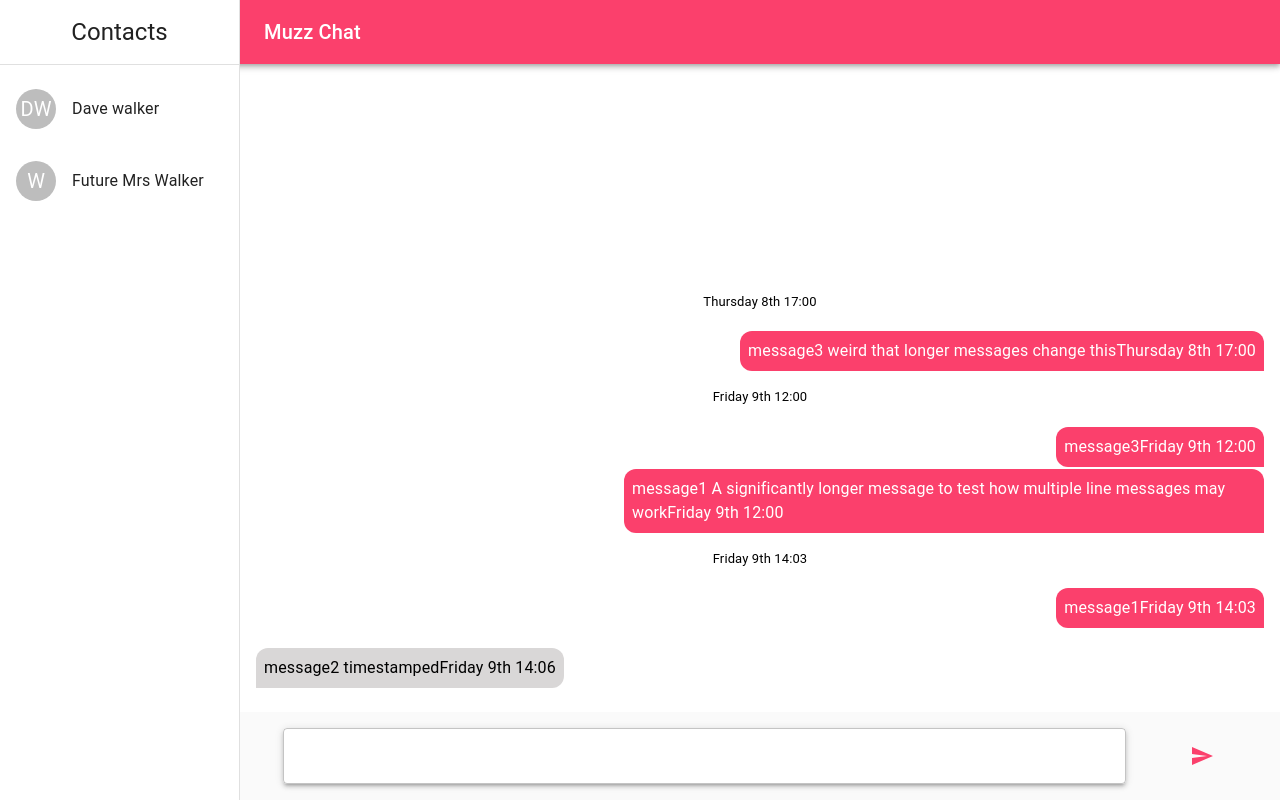
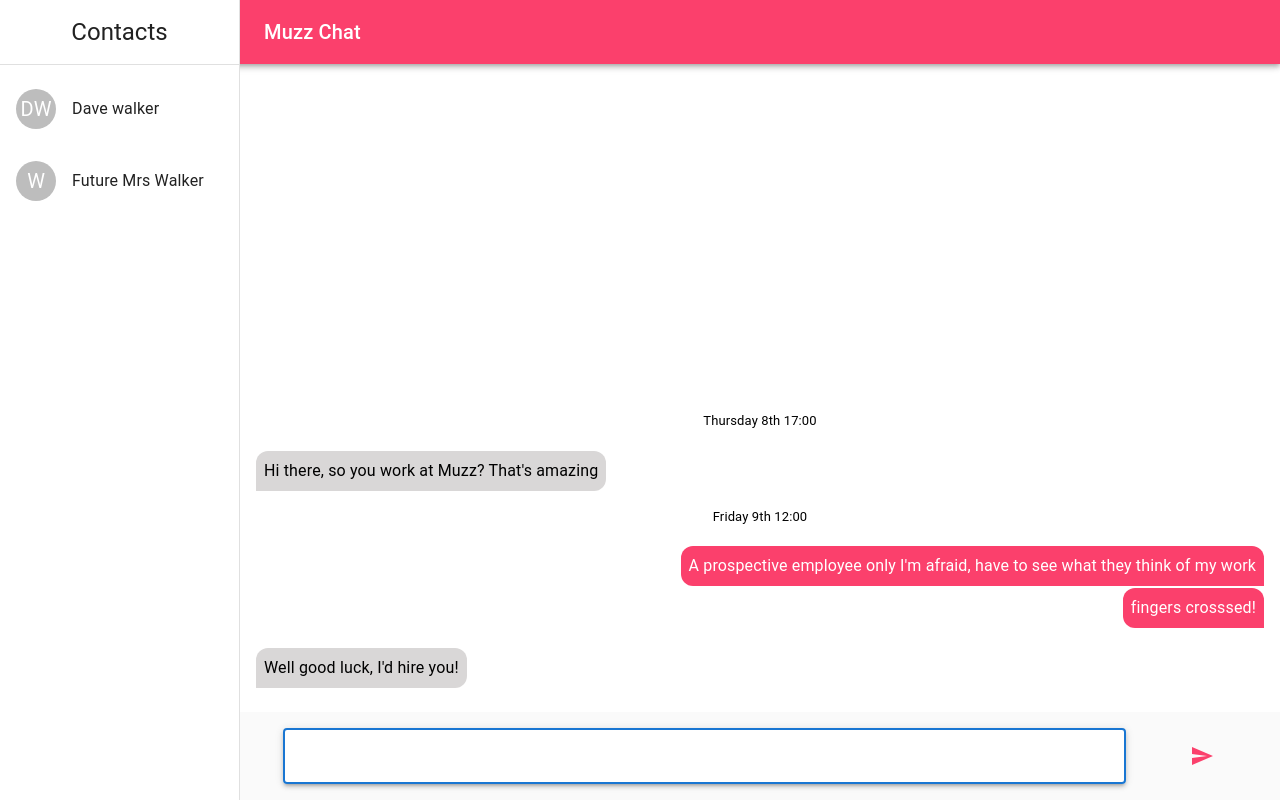
Before and after one commit to DavidWalker-hub/Muzz-Chat, a React (Vite) app: page / in a window 1280 px wide. Built offline with nearby package versions, Linux system fonts and the light colour scheme.

Commit message:
add send message functionality and spice up default conversation

```diff
--- a/src/components/Chat.tsx
+++ b/src/components/Chat.tsx
@@ -1,3 +1,4 @@
+import React, { useState } from "react";
 import {
   Box,
   Grid,
@@ -7,14 +8,27 @@
   Typography,
 } from "@mui/material";
 import SendIcon from "@mui/icons-material/Send";
-import React from "react";
 import { differenceInSeconds, format } from "date-fns";
 import { useChat } from "../contexts/chat.context";
 
 export const Chat: React.FC = () => {
   const userId = "123456";
-  const { sortedConversation } = useChat();
-  console.log("chat", sortedConversation);
+  const contactId = "654321";
+
+  const [typedMessage, setTypedMessage] = useState<string>("");
+  const { sortedConversation, sendMessage } = useChat();
+
+  const handleSendMessage = () => {
+    const newMessage = {
+      sender: userId,
+      recipient: contactId,
+      timeStamp: new Date(),
+      message: typedMessage,
+    };
+    sendMessage(newMessage);
+    setTypedMessage("");
+  };
+
   return (
     <Grid
       container
@@ -33,12 +47,19 @@
         <Grid item xs={10}>
           <Box pb={2} mr={3} pt={2}>
             <Paper elevation={3}>
-              <TextField multiline maxRows={2} fullWidth />
+              <TextField
+                autoFocus
+                multiline
+                maxRows={2}
+                fullWidth
+                value={typedMessage}
+                onChange={(e) => setTypedMessage(e.target.value)}
+              />
             </Paper>
           </Box>
         </Grid>
         <Grid item xs={1} pl={4}>
-          <IconButton>
+          <IconButton onClick={handleSendMessage}>
             <SendIcon sx={{ color: "rgb(251, 64, 108)" }} />
           </IconButton>
         </Grid>
@@ -71,7 +92,6 @@
                   }}
                 >
                   {message.message}
-                  {format(message.timeStamp, "EEEE do HH:mm")}
                 </Typography>
                 <Typography
                   display={showTimeStamp ? "block" : "none"}
--- a/src/contexts/chat.context.tsx
+++ b/src/contexts/chat.context.tsx
@@ -1,10 +1,17 @@
+/* eslint-disable @typescript-eslint/no-empty-function */
 import { createContext, useContext, useState } from "react";
 import { defaultConversation } from "../data/conversation";
 import { IMessage } from "../types/message";
 import { differenceInSeconds } from "date-fns";
 
-export const ChatContext = createContext({
+interface IChatContext {
+  sortedConversation: IMessage[] | [];
+  sendMessage: (message: IMessage) => void;
+}
+
+export const ChatContext = createContext<IChatContext>({
   sortedConversation: defaultConversation || [],
+  sendMessage: () => {},
 });
 
 export const useChat = () => {
@@ -26,5 +33,13 @@
     sortConversation(defaultConversation)
   );
 
-  return { sortedConversation };
+  const sendMessage = (message: IMessage) => {
+    const newSortedConversation = sortConversation([
+      message,
+      ...sortedConversation,
+    ]);
+    setSortedConversation(newSortedConversation);
+  };
+
+  return { sortedConversation, sendMessage };
 };
--- a/src/data/conversation.ts
+++ b/src/data/conversation.ts
@@ -2,35 +2,29 @@
 
 export const defaultConversation: IMessage[] = [
   {
-    message:
-      "message1 A significantly longer message to test how multiple line messages may work",
+    message: "fingers crosssed!",
     sender: "123456",
     recipient: "654321",
     timeStamp: new Date("06-09-2023 12:00:15"),
   },
   {
-    message: "message2 timestamped",
+    message: "Well good luck, I'd hire you!",
     sender: "654321",
     recipient: "123456",
-    timeStamp: new Date("06-09-2023 14:06:30"),
+    timeStamp: new Date("06-09-2023 12:06:30"),
   },
 
   {
-    message: "message1",
-    sender: "123456",
-    recipient: "654321",
-    timeStamp: new Date("06-09-2023 14:03:30"),
-  },
-  {
-    message: "message3",
+    message:
+      "A prospective employee only I'm afraid, have to see what they think of my work",
     sender: "123456",
     recipient: "654321",
     timeStamp: new Date("06-09-2023 12:00:10"),
   },
   {
-    message: "message3 weird that longer messages change this",
-    sender: "123456",
-    recipient: "654321",
+    message: "Hi there, so you work at Muzz? That's amazing",
+    recipient: "123456",
+    sender: "654321",
     timeStamp: new Date("06-08-2023 17:00"),
   },
 ];
```
